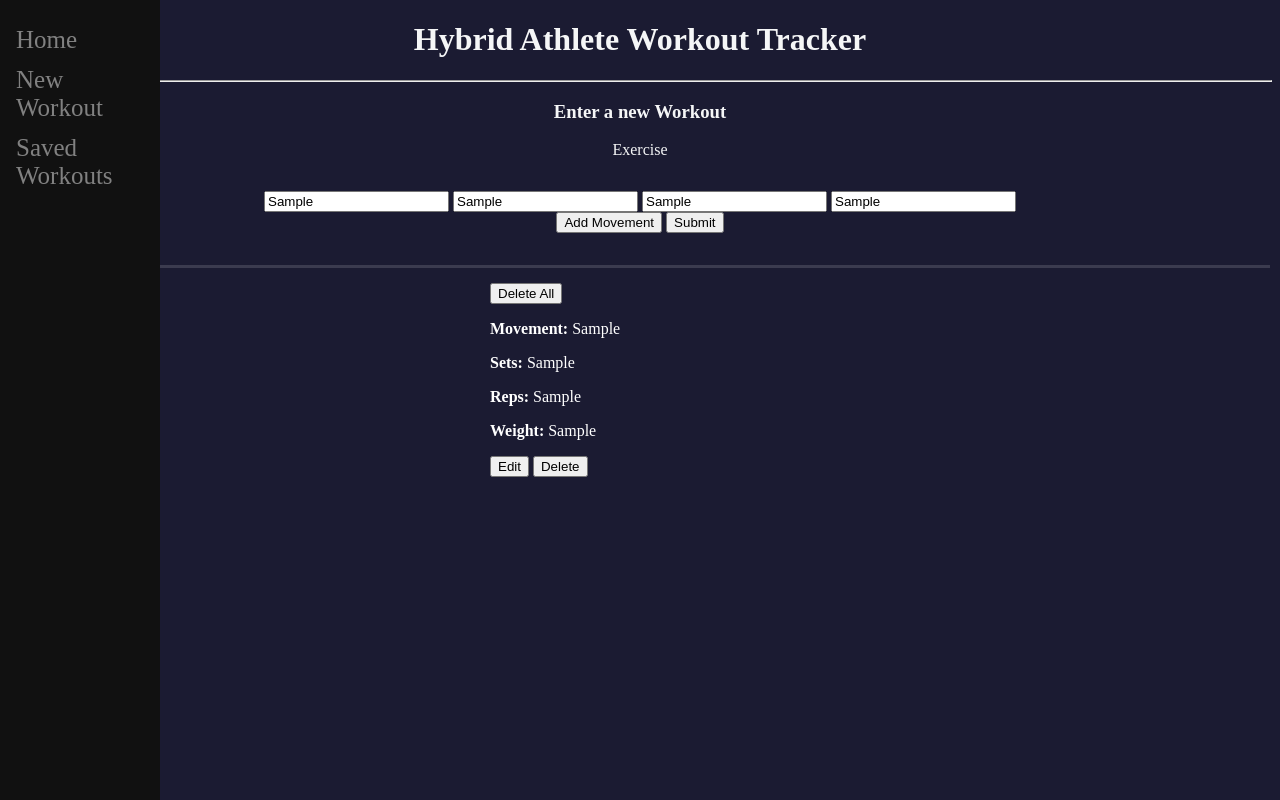
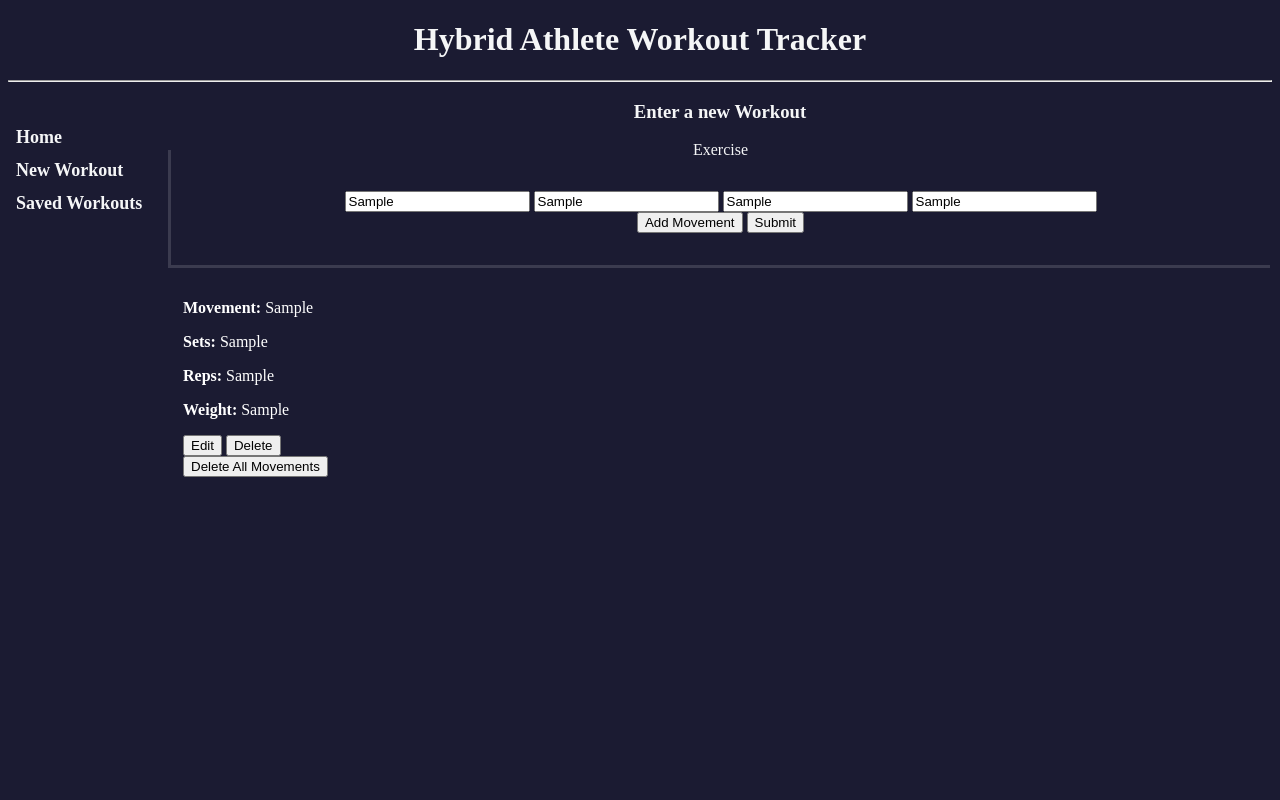
Before and after one commit to jclinton4/HybridAthlete, a plain HTML site: page newworkout.html in a window 1280 px wide. Both pictures are taken after typing "Sample", "Sample", "Sample", "Sample" into the empty fields and a click on the button "Add Movement". Drawn offline with nearby package versions, Linux system fonts and the light colour scheme.

Commit message:
feat: add sidebar, update formatting

```diff
--- a/newworkout.html
+++ b/newworkout.html
@@ -3,22 +3,29 @@
   <head>
     <meta charset="utf-8" />
     <meta name="viewport" content="width=device-width, initial-scale=1.0" />
+    <!-- <link href="https://cdn.jsdelivr.net/npm/bootstrap@5.3.2/dist/css/bootstrap.min.css" rel="stylesheet" integrity="sha384-T3c6CoIi6uLrA9TneNEoa7RxnatzjcDSCmG1MXxSR1GAsXEV/Dwwykc2MPK8M2HN" crossorigin="anonymous"> -->
     <link rel="stylesheet" href="styles.css" />
     <title>Hybrid Athlete</title>
   </head>
   <body>
     <main>
+      <header>
         <h1>Hybrid Athlete Workout Tracker</h1>
+      </header>
         <hr>
+        <div >
           <div class="sidenav">
-          <a href="/index.html">Home</a> <a href="/newworkout.html">New Workout</a> <a href="/savedworkouts.html">Saved Workouts</a>
+            <a href="/index.html"><strong>Home</strong></a>
+            <a href="/newworkout.html"><strong>New Workout</strong></a>
+            <a href="/savedworkouts.html"><strong>Saved Workouts</strong></a>
           </div>
+
           <div>
               <form>
                   <h3>Enter a new Workout</h3>
                   <fieldset>
                       <legend>Exercise</legend>
-                    <input id="movementName" placeholder="Name"/>
+                      <input id="movementName" placeholder="Name" required/>
                       <input id="sets" placeholder="Sets"/>
                       <input id="reps" placeholder="Reps"/>
                       <input id="weight" placeholder="Weight"/>
@@ -30,7 +37,9 @@
           </div>
           <div id="workoutList">
           </div>
+        </div>
     </main>
     <script src="./newworkout.js"></script>
+    <script src="https://cdn.jsdelivr.net/npm/bootstrap@5.3.2/dist/js/bootstrap.bundle.min.js" integrity="sha384-C6RzsynM9kWDrMNeT87bh95OGNyZPhcTNXj1NW7RuBCsyN/o0jlpcV8Qyq46cDfL" crossorigin="anonymous"></script>
   </body>
 </html>
--- a/newworkout.js
+++ b/newworkout.js
@@ -40,11 +40,6 @@
 };
 
 const updateWorkoutContainer = () => {
-    workoutContainer.innerHTML = (`
-    <div>
-        <button onclick="clearForm(this)" type="button" class="btn">Delete All</button>
-    </div>
-    `);
 
     workouts.forEach(
         ({id, exercise, sets, reps, weight}) => {
@@ -54,12 +49,18 @@
                 <p><strong>Sets:</strong> ${sets}</p>
                 <p><strong>Reps:</strong> ${reps}</p>
                 <p><strong>Weight:</strong> ${weight}</p>
-                <button onclick="editWorkout(this)" type="button" class="btn">Edit</button>
-                <button onclick="deleteWorkout(this)" type="button" class="btn">Delete</button>
+                <button onclick="editWorkout(this)" type="button">Edit</button>
+                <button onclick="deleteWorkout(this)" type="button">Delete</button>
             </div>
             `)
         }
     );
+
+    workoutContainer.innerHTML += (`
+    <div>
+        <button onclick="clearForm(this)" type="button">Delete All Movements</button>
+    </div>
+    `);
 };
 
 const deleteWorkout = (buttonEl) => {
--- a/styles.css
+++ b/styles.css
@@ -1,30 +1,30 @@
 h1, form, h3, ul, li {
     text-align: center;
+}
+
+h3 {
+  margin-left: 160px;
 }
 
 body {
   background-color: #1b1b32;
   color: #f5f6f7;
+  /* display: flex; */
+  /* justify-content: center; */
 }
-/* body {
-  width: 80%;
-  background-color: #1b1b32;
-  color: #f5f6f7;
-  margin-left: auto;
-  margin-right: auto;
-  padding: 20px;
-  max-width: 500px;
-}  */
 
+.content {
+  display: flex;
+  flex-direction: row;
+}
 /* The sidebar menu */
 .sidenav {
-  height: 100%; /* Full-height: remove this if you want "auto" height */
+  /* height: 100%; Full-height: remove this if you want "auto" height */
   width: 160px; /* Set the width of the sidebar */
   position: fixed; /* Fixed Sidebar (stay in place on scroll) */
   z-index: 1; /* Stay on top */
-  top: 0; /* Stay at the top */
+  /* top: 0; Stay at the top */
   left: 0;
-  background-color: #111;
   overflow-x: hidden; /* Disable horizontal scroll */
   padding-top: 20px;
 }
@@ -33,8 +33,7 @@
 .sidenav a {
   padding: 6px 8px 6px 16px;
   text-decoration: none;
-  font-size: 25px;
-  color: #818181;
+  font-size: 18px;
   display: block;
 }
 
@@ -50,6 +49,8 @@
   border: none;
   padding: 2rem 0;
   border-bottom: 3px solid rgb(59, 59, 79);
+  border-left: 3px solid rgb(59, 59, 79);
+  margin-left: 160px;
 }
 
 #workoutList {
@@ -61,7 +62,7 @@
   position: relative;
   display: flex;
   flex-direction: column;
-    margin-left: auto;
+  margin-left: 160px;
   margin-right: auto;
   overflow-y: auto;
 }
```
Also changed, not shown: index.html (+8 -3 lines), routines.html (+8 -3 lines), savedworkouts.html (+8 -3 lines), script.js (+14 -14 lines). Lines whose indentation alone changed are shown as unchanged.
